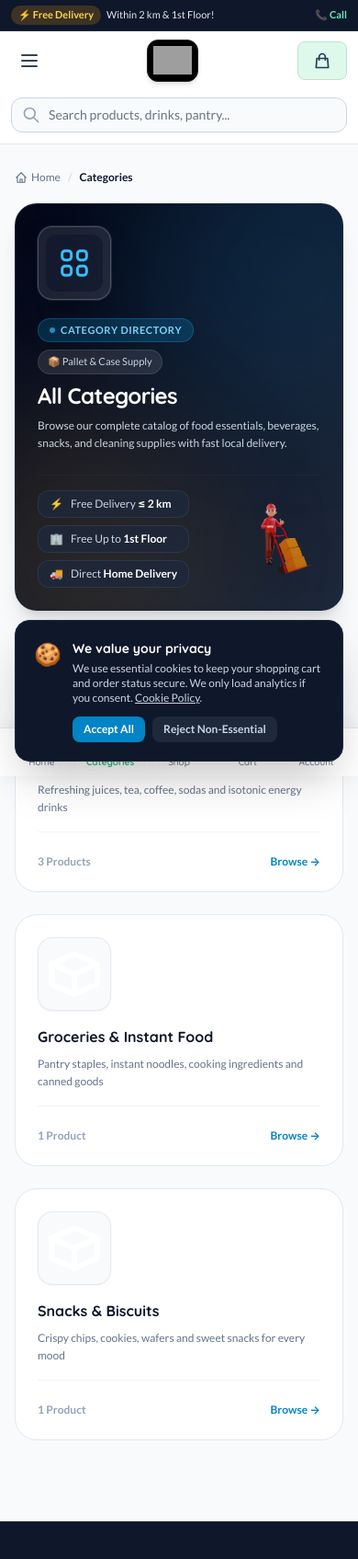
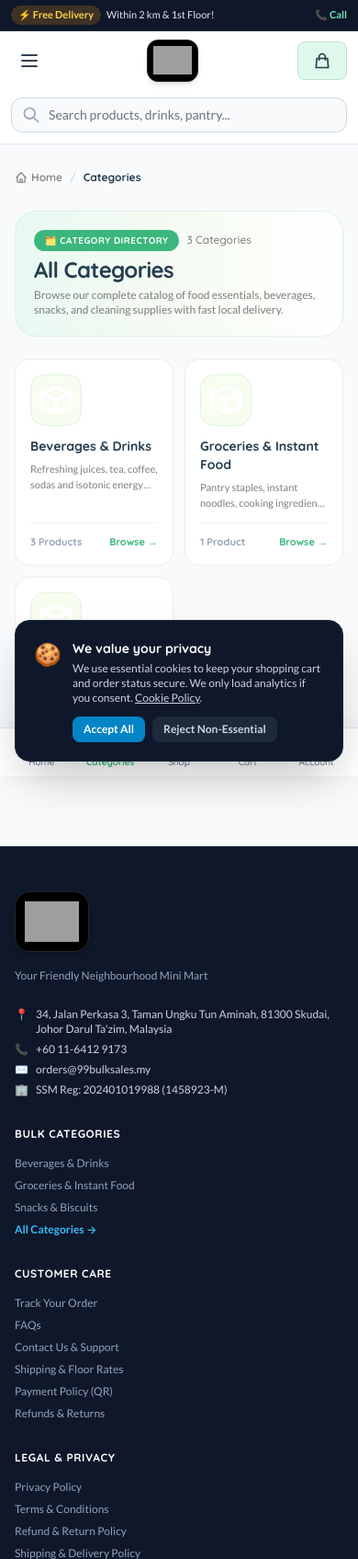
Before and after one commit to Abdulrehman2015/nabeel-store, a Laravel app: page /categories in a window 390 px wide. Shown: the top 1695 px of the page at 92% size. Run offline with Laravel 12, Linux system fonts and the light colour scheme; data comes from the database, SQL or seed files in the repository; style sheets or scripts are compiled from the project's sources; some libraries are stand-ins or nearby versions; grey boxes are pictures that could not be loaded.

Commit message:
Update Categories page banner to match Shop page mint header and 2-col mobile grid

```diff
--- a/resources/views/storefront/categories_index.blade.php
+++ b/resources/views/storefront/categories_index.blade.php
@@ -1,41 +1,64 @@
 @extends('layouts.storefront')
 
 @section('content')
-<div class="max-w-7xl mx-auto px-4 sm:px-6 lg:px-8 py-6 sm:py-8 space-y-8">
+<div class="max-w-[1600px] mx-auto px-4 sm:px-6 lg:px-8 py-6 sm:py-8 space-y-6">
 
-    {{-- Universal Hero Section --}}
-    <x-storefront-hero
-        title="All Categories"
-        description="Browse our complete catalog of food essentials, beverages, snacks, and cleaning supplies with fast local delivery."
-        badge="Category Directory"
-        subBadge="📦 Pallet & Case Supply"
-        :breadcrumbs="['Categories' => null]"
-    >
-        <x-slot:icon>
-            <svg class="w-10 h-10 text-sky-400" fill="none" stroke="currentColor" viewBox="0 0 24 24">
-                <path stroke-linecap="round" stroke-linejoin="round" stroke-width="1.8" d="M4 6a2 2 0 012-2h2a2 2 0 012 2v2a2 2 0 01-2 2H6a2 2 0 01-2-2V6zM14 6a2 2 0 012-2h2a2 2 0 012 2v2a2 2 0 01-2 2h-2a2 2 0 01-2-2V6zM4 16a2 2 0 012-2h2a2 2 0 012 2v2a2 2 0 01-2 2H6a2 2 0 01-2-2v-2zM14 16a2 2 0 012-2h2a2 2 0 012 2v2a2 2 0 01-2 2h-2a2 2 0 01-2-2v-2z"></path>
-            </svg>
-        </x-slot:icon>
-    </x-storefront-hero>
+    {{-- Breadcrumbs Navigation --}}
+    <nav class="flex text-xs text-slate-500 font-medium overflow-x-auto no-scrollbar py-1" aria-label="Breadcrumb">
+        <ol class="flex items-center gap-2 flex-nowrap font-['Quicksand'] font-semibold">
+            <li>
+                <a href="{{ url('/') }}" class="hover:text-[#3BB77E] transition flex items-center gap-1 text-[#7E7E7E]">
+                    <svg class="w-3.5 h-3.5" fill="none" stroke="currentColor" viewBox="0 0 24 24">
+                        <path stroke-linecap="round" stroke-linejoin="round" stroke-width="2" d="M3 12l2-2m0 0l7-7 7 7M5 10v10a1 1 0 001 1h3m10-11l2 2m-2-2v10a1 1 0 01-1 1h-3m-6 0a1 1 0 001-1v-4a1 1 0 011-1h2a1 1 0 011 1v4a1 1 0 001 1m-6 0h6"></path>
+                    </svg>
+                    <span>Home</span>
+                </a>
+            </li>
+            <li class="text-slate-300">/</li>
+            <li class="text-[#253D4E] font-bold" aria-current="page">
+                Categories
+            </li>
+        </ol>
+    </nav>
+
+    {{-- Header Banner (Matching Shop Page Style) --}}
+    <div class="bg-gradient-to-r from-[#DEF9EC]/60 via-[#F2FCE4]/40 to-white rounded-3xl p-5 sm:p-8 border border-[#BCE3C9]/40 shadow-xs flex flex-col md:flex-row justify-between items-start md:items-center gap-4">
+        <div>
+            <div class="flex items-center gap-2 mb-1">
+                <span class="px-3 py-1 rounded-full text-[10px] font-bold uppercase tracking-wider bg-[#3BB77E] text-white font-['Quicksand']">
+                    🗂️ Category Directory
+                </span>
+                <span class="text-xs text-[#7E7E7E] font-['Quicksand']">
+                    {{ $categories->count() }} {{ Str::plural('Category', $categories->count()) }}
+                </span>
+            </div>
+            <h1 class="text-2xl sm:text-3xl lg:text-4xl font-bold text-[#253D4E] tracking-tight font-['Quicksand']">
+                All Categories
+            </h1>
+            <p class="text-xs sm:text-sm text-[#7E7E7E] mt-1 font-['Lato']">
+                Browse our complete catalog of food essentials, beverages, snacks, and cleaning supplies with fast local delivery.
+            </p>
+        </div>
+    </div>
 
     {{-- Categories Grid --}}
-    <div class="grid grid-cols-1 sm:grid-cols-2 md:grid-cols-3 lg:grid-cols-4 gap-6">
+    <div class="grid grid-cols-2 sm:grid-cols-2 md:grid-cols-3 lg:grid-cols-4 gap-3 sm:gap-6">
         @foreach($categories as $category)
-            <a href="{{ route('category.show', $category->slug) }}" class="group bg-white rounded-3xl p-6 border border-slate-200 hover:border-sky-500 hover:shadow-xl transition-all duration-300 flex flex-col justify-between">
+            <a href="{{ route('category.show', $category->slug) }}" class="group bg-white rounded-2xl sm:rounded-3xl p-4 sm:p-6 border border-[#ececec] hover:border-[#3BB77E] hover:shadow-lg transition-all duration-300 flex flex-col justify-between">
                 <div>
-                    <div class="w-20 h-20 rounded-2xl overflow-hidden mb-4 bg-slate-50 border border-slate-200/80 shadow-sm group-hover:shadow-md group-hover:border-sky-300 transition-all duration-300 flex items-center justify-center p-1.5 relative">
+                    <div class="w-14 h-14 sm:w-20 sm:h-20 rounded-2xl overflow-hidden mb-3 sm:mb-4 bg-[#F2FCE4]/60 border border-[#BCE3C9]/40 shadow-2xs group-hover:shadow-md group-hover:border-[#3BB77E]/40 transition-all duration-300 flex items-center justify-center p-1.5 relative">
                         {!! $category->renderIcon('w-full h-full object-contain rounded-xl group-hover:scale-108 transition-transform duration-300') !!}
                     </div>
-                    <h3 class="text-base font-bold text-slate-900 group-hover:text-sky-600 transition">
+                    <h3 class="text-sm sm:text-base font-bold text-[#253D4E] group-hover:text-[#3BB77E] transition font-['Quicksand']">
                         {{ $category->name }}
                     </h3>
-                    <p class="text-xs text-slate-500 mt-2 leading-relaxed line-clamp-2">
+                    <p class="text-[11px] sm:text-xs text-[#7E7E7E] mt-1.5 leading-relaxed line-clamp-2 font-['Lato']">
                         {{ $category->description }}
                     </p>
                 </div>
-                <div class="pt-6 border-t border-slate-100 flex items-center justify-between text-xs mt-4">
+                <div class="pt-3 sm:pt-5 border-t border-slate-100 flex items-center justify-between text-[11px] sm:text-xs mt-3 sm:mt-4 font-['Quicksand']">
                     <span class="font-bold text-slate-400">{{ $category->products_count }} {{ Str::plural('Product', $category->products_count) }}</span>
-                    <span class="text-sky-600 font-bold group-hover:translate-x-1 transition-transform">Browse &rarr;</span>
+                    <span class="text-[#3BB77E] font-bold group-hover:translate-x-1 transition-transform">Browse &rarr;</span>
                 </div>
             </a>
         @endforeach
```
Also changed, not shown: 3 other files.
